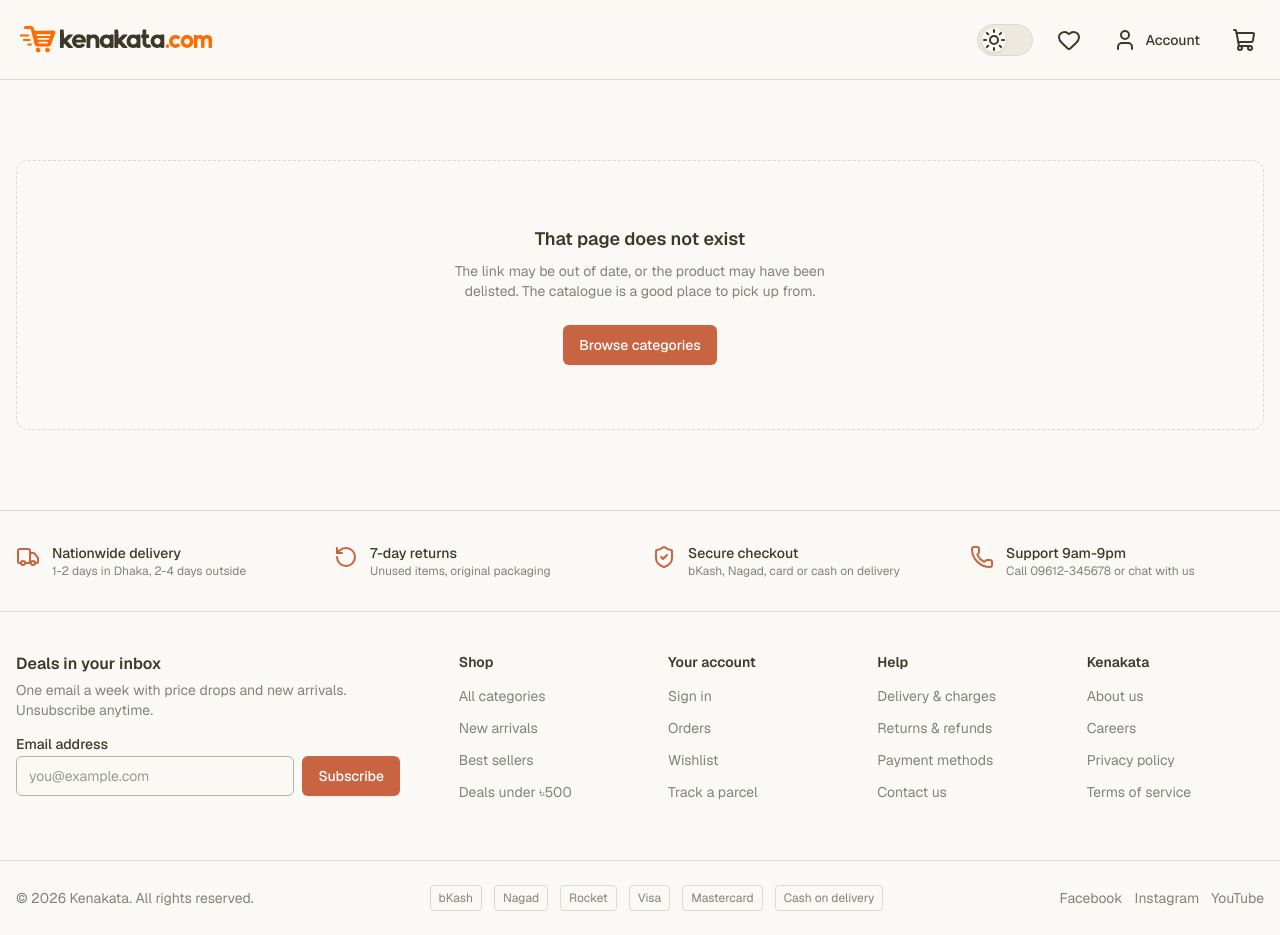
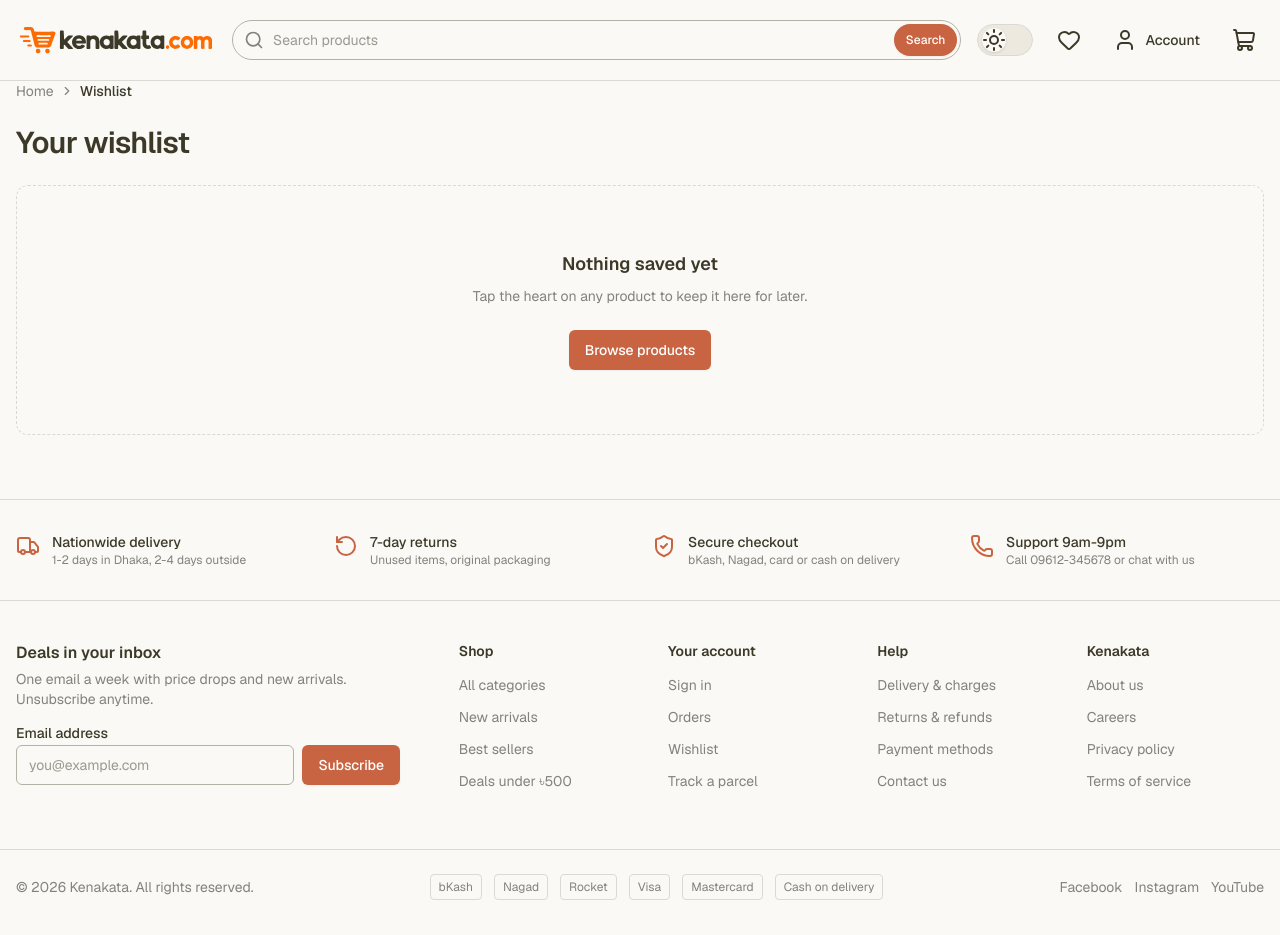
Before and after one commit to frost23z/kenakata, a Next.js app: page /wishlist in a window 1280 px wide. Before the commit this address had no page. Built offline with nearby package versions, Linux system fonts and the light colour scheme.

Commit message:
feat(ui): add wishlist page and header search functionality
- Add WishlistPage with WishlistGrid and Breadcrumbs
- Add SearchBar with search functionality in Header
- Fix UImage import path in CartLines

```diff
--- /dev/null
+++ b/src/app/wishlist/page.tsx
@@ -0,0 +1,29 @@
+import WishlistGrid from '@/components/account/WishlistGrid'
+import Breadcrumbs from '@/components/ui/Breadcrumbs'
+import UMain from '@/components/utilities/UMain'
+import type { Metadata } from 'next'
+
+export const metadata: Metadata = {
+    title: 'Your wishlist',
+    description: 'Products you saved on this device.',
+}
+
+/**
+ * Top level rather than /account/wishlist: the wishlist is localStorage, it
+ * works signed out, and putting it under /account would send every guest who
+ * taps the heart icon in the header to a login form for data that is already
+ * on their device.
+ */
+export default function WishlistPage() {
+    return (
+        <UMain className='pb-16'>
+            <Breadcrumbs items={[{ label: 'Wishlist' }]} />
+
+            <h1 className='mb-6 text-2xl font-semibold tracking-tight sm:text-3xl'>
+                Your wishlist
+            </h1>
+
+            <WishlistGrid />
+        </UMain>
+    )
+}
--- a/src/components/cart/CartLines.tsx
+++ b/src/components/cart/CartLines.tsx
@@ -3,11 +3,11 @@
 import QuantityStepper from '@/components/product/QuantityStepper'
 import Button from '@/components/ui/Button'
 import StatusPanel from '@/components/ui/StatusPanel'
+import UImage from '@/components/utilities/UImage'
 import { useCart } from '@/hooks/useCart'
 import { formatPrice } from '@/lib/format'
 import { Trash2 } from 'lucide-react'
 import Link from 'next/link'
-import UImage from '../utilities/UImage'
 
 export default function CartLines() {
     const { items, setQuantity, remove, clear, ready } = useCart()
--- a/src/components/header/Header.tsx
+++ b/src/components/header/Header.tsx
@@ -1,18 +1,27 @@
 import CartButton from '@/components/header/CartButton'
+import SearchBar from '@/components/header/SearchBar'
 import Logo from '@/components/logo/Logo'
 import ThemeToggle from '@/components/theme/ThemeToggle'
 import UContainer from '@/components/utilities/UContainer'
 import UHeader from '@/components/utilities/UHeader'
 import { Heart, User } from 'lucide-react'
 import Link from 'next/link'
+import { Suspense } from 'react'
 
 export default async function Header() {
     return (
-        <UHeader className='flex items-center'>
-            <UContainer className='flex items-center justify-between gap-2 lg:gap-4'>
+        <UHeader>
+            <UContainer className='flex min-h-16 items-center gap-2 lg:min-h-20 lg:gap-4'>
                 <Link className='flex shrink-0' href='/' aria-label='Kenakata Home'>
                     <Logo className='text-foreground w-40 lg:w-50' />
                 </Link>
+
+                {/* SearchBar reads useSearchParams. Without a Suspense boundary
+                    every route that renders this layout opts out of static
+                    rendering and `pnpm build` fails. */}
+                <Suspense fallback={<div className='hidden h-10 grow lg:block' />}>
+                    <SearchBar className='hidden grow lg:block' />
+                </Suspense>
 
                 <div className='ms-auto flex items-center gap-2 lg:ms-0 lg:gap-4'>
                     <ThemeToggle />
@@ -33,6 +42,12 @@ export default async function Header() {
                     <CartButton />
                 </div>
             </UContainer>
+
+            <UContainer className='pb-3 lg:pb-0'>
+                <Suspense fallback={<div className='h-10 lg:hidden' />}>
+                    <SearchBar className='lg:hidden' />
+                </Suspense>
+            </UContainer>
         </UHeader>
     )
 }
--- /dev/null
+++ b/src/components/header/SearchBar.tsx
@@ -0,0 +1,69 @@
+'use client'
+
+import { buttonVariants } from '@/components/ui/Button'
+import { cn } from 'cn'
+import { Search } from 'lucide-react'
+import { usePathname, useRouter, useSearchParams } from 'next/navigation'
+import { useId, useState } from 'react'
+
+export default function SearchBar({ className = '' }: { className?: string }) {
+    const router = useRouter()
+    const pathname = usePathname()
+    const params = useSearchParams()
+    const inputId = useId()
+
+    // Only adopt ?q while we're actually on /search — everywhere else the url
+    // has no opinion about the search box, so leave whatever was typed alone.
+    const urlTerm = pathname === '/search' ? (params.get('q') ?? '') : null
+
+    const [term, setTerm] = useState(urlTerm ?? '')
+    const [lastUrlTerm, setLastUrlTerm] = useState(urlTerm)
+
+    // Derived state during render instead of useEffect: when ?q changes under
+    // us (back button, a link straight into /search) the box follows the url.
+    if (urlTerm !== lastUrlTerm) {
+        setLastUrlTerm(urlTerm)
+        if (urlTerm !== null) setTerm(urlTerm)
+    }
+
+    function handleSubmit(event: React.SubmitEvent<HTMLFormElement>) {
+        event.preventDefault()
+        const trimmed = term.trim()
+        if (!trimmed) return
+        router.push(`/search?q=${encodeURIComponent(trimmed)}`)
+    }
+
+    return (
+        <form className={cn('relative', className)} onSubmit={handleSubmit} role='search'>
+            <label className='sr-only' htmlFor={inputId}>
+                Search products
+            </label>
+
+            <Search
+                className='text-muted-foreground pointer-events-none absolute inset-s-3 top-1/2 size-5 -translate-y-1/2'
+                aria-hidden
+            />
+
+            <input
+                className='border-input bg-background focus:border-ring focus:ring-ring/30 h-10 w-full rounded-full border ps-10 pe-24 text-sm transition-colors focus:ring-2 focus:outline-none'
+                id={inputId}
+                name='q'
+                type='search'
+                value={term}
+                onChange={(event) => setTerm(event.target.value)}
+                placeholder='Search products'
+                autoComplete='off'
+            />
+
+            <button
+                className={cn(
+                    buttonVariants({ size: 'sm' }),
+                    'absolute inset-e-1 top-1/2 -translate-y-1/2 rounded-full'
+                )}
+                type='submit'
+            >
+                Search
+            </button>
+        </form>
+    )
+}
```
